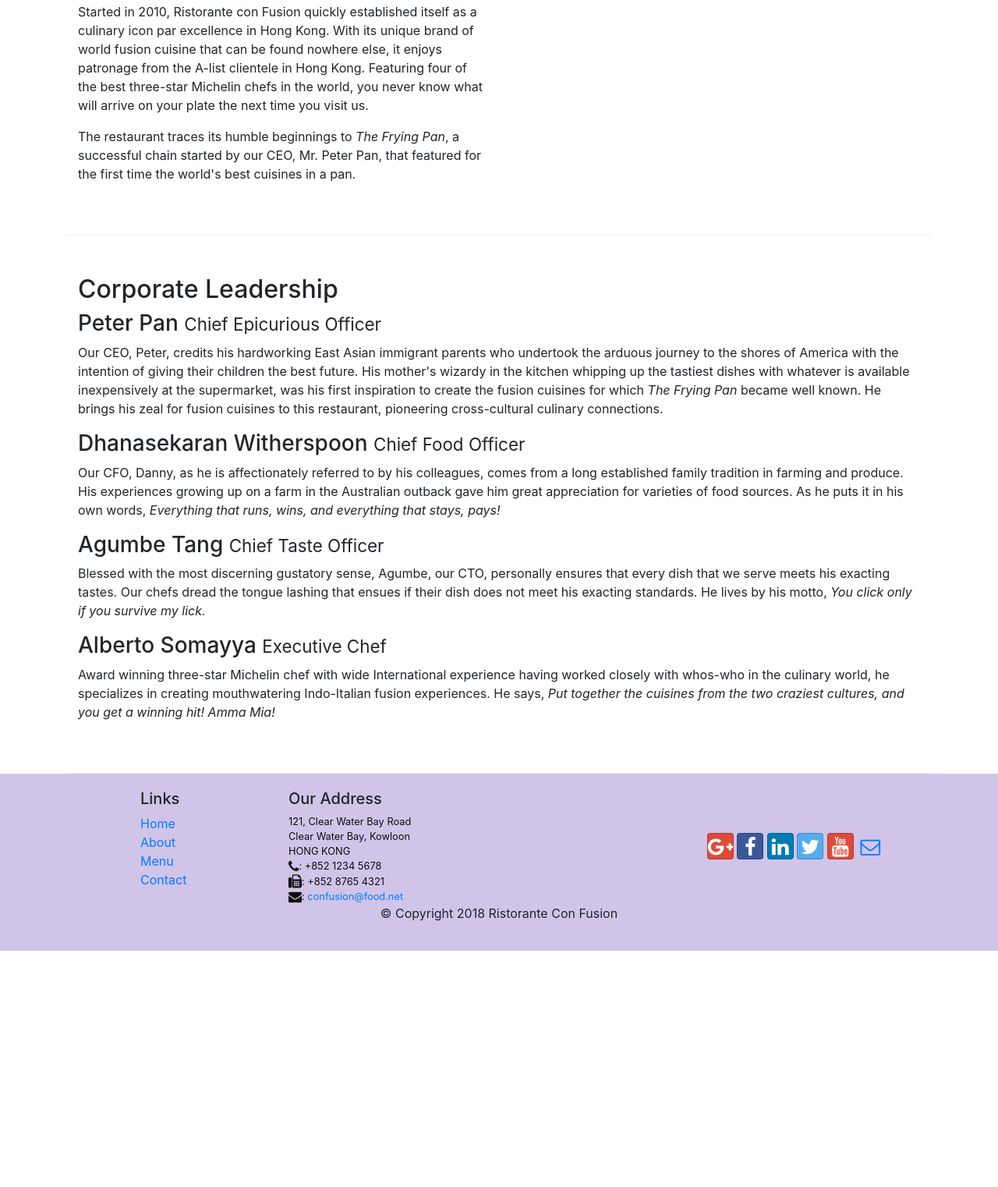
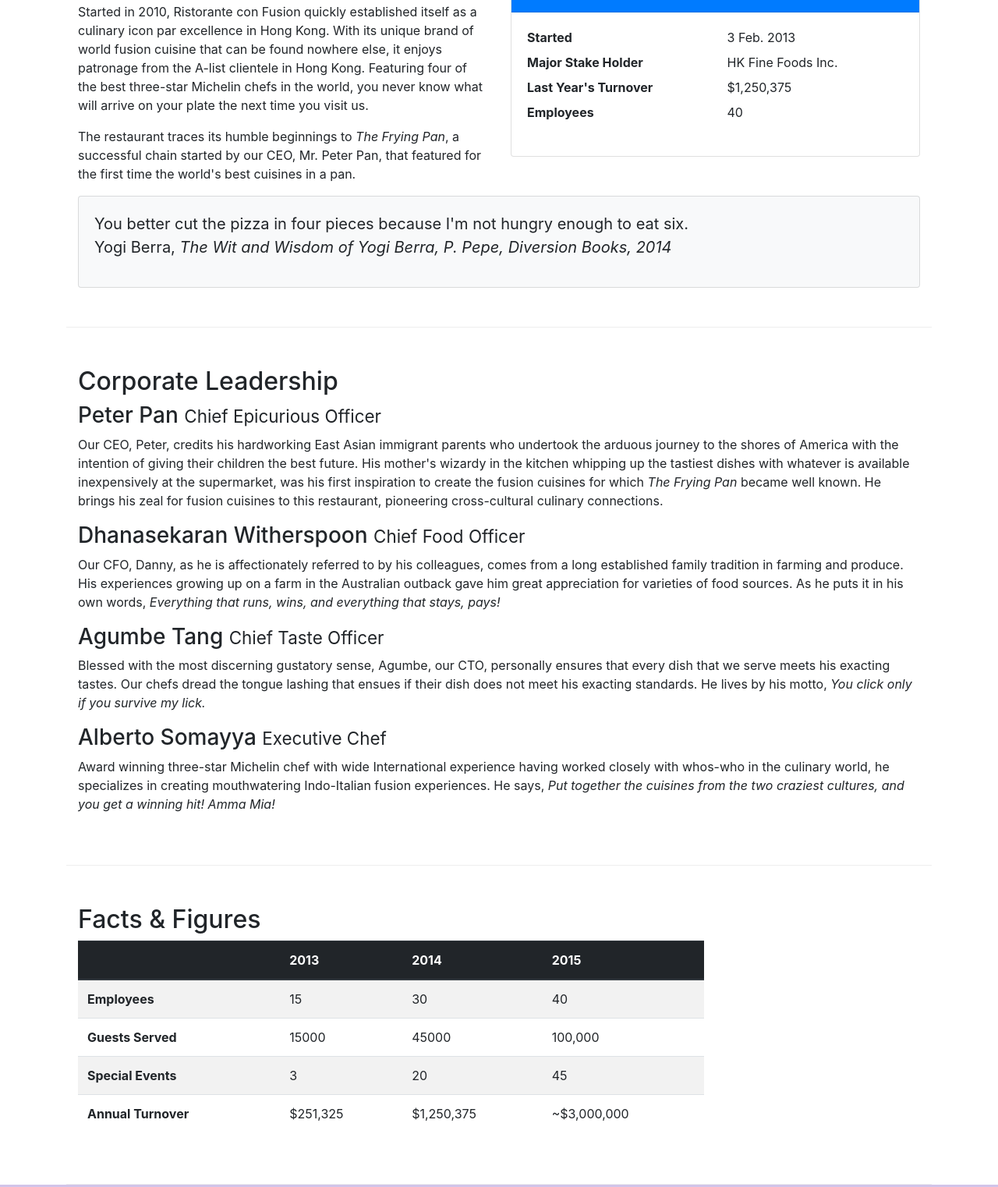
Before and after one commit to Akarena/Bootstrapstarting, a website: page aboutus.html in a window 1280 px wide. Shown: the part 558-2080 px from the top of the page at 78% size. Before the commit the page ends 1777 px from the top, so only its background shows below. Drawn offline with nearby package versions, Linux system fonts and the light colour scheme.

Commit message:
Tables and Cards done

```diff
--- a/aboutus.html
+++ b/aboutus.html
@@ -67,6 +67,33 @@
                 <p>The restaurant traces its humble beginnings to <em>The Frying Pan</em>, a successful chain started by our CEO, Mr. Peter Pan, that featured for the first time the world's best cuisines in a pan.</p>
             </div>
             <div class="col-sm">
+                <div class="card">
+                    <h3 class="card-header bg-primary text-white">Facts at a Glance</h3>
+                    <div class="card-body">
+                       <dl class="row">
+                           <dt class="col-6">Started</dt>
+                           <dd class="col-6">3 Feb. 2013</dd>
+                           <dt class="col-6">Major Stake Holder</dt>
+                           <dd class="col-6">HK Fine Foods Inc.</dd>
+                           <dt class="col-6">Last Year's Turnover</dt>
+                           <dd class="col-6">$1,250,375</dd>
+                           <dt class="col-6">Employees</dt>
+                           <dd class="col-6">40</dd>
+                       </dl>
+                    </div>
+                </div>
+            </div>
+            <div class="col-12">
+                <div class="card card-body bg-light">
+                    <blockquote class="blockquote">
+                        <p class="mb-0">You better cut the pizza in four pieces because I'm not hungry enough to eat six.</p>
+                        <footer class="blockquote-ooter">Yogi Berra,
+                            <cite title="Source Title">
+                                The Wit and Wisdom of Yogi Berra, P. Pepe, Diversion Books, 2014
+                            </cite>
+                        </footer>
+                    </blockquote>
+                </div>
             </div>
         </div>
 
@@ -84,7 +111,50 @@
                 <p class="d-none d-sm-block">Award winning three-star Michelin chef with wide International experience having worked closely with whos-who in the culinary world, he specializes in creating mouthwatering Indo-Italian fusion experiences. He says, <em>Put together the cuisines from the two craziest cultures, and you get a winning hit! Amma Mia!</em></p>
             </div>
        </div>
-
+       <div class="row row-content">
+           <div class="col-12 col-sm-9">
+               <h2>Facts &amp; Figures</h2>
+               <div class="table-responsive">
+                   <table class="table table-striped">
+                       <thead class="thead-dark">
+                            <tr>
+                              <th>&nbsp;</th>
+                               <th>2013</th>
+                               <th>2014</th>
+                               <th>2015</th>
+                            </tr>
+                       </thead>
+                       <tbody>
+                           <tr>
+                               <th>Employees</th>
+                               <td>15</td>
+                               <td>30</td>
+                               <td>40</td>
+                           </tr>
+                           <tr>
+                               <th>Guests Served</th>
+                               <td>15000</td>
+                               <td>45000</td>
+                               <td>100,000</td>
+                           </tr>
+                           <tr>
+                               <th>Special Events</th>
+                               <td>3</td>
+                               <td>20</td>
+                               <td>45</td>
+                           </tr>
+                           <tr>
+                               <th>Annual Turnover</tH>
+                               <td>$251,325</td>
+                               <td>$1,250,375</td>
+                               <td>~$3,000,000</td>
+                           </tr>
+                       </tbody>
+                   </table>
+               </div>
+           </div>
+           <div class="col-12 col-sm-3"></div>
+       </div>
     </div>
 
     <footer class="footer">
```
